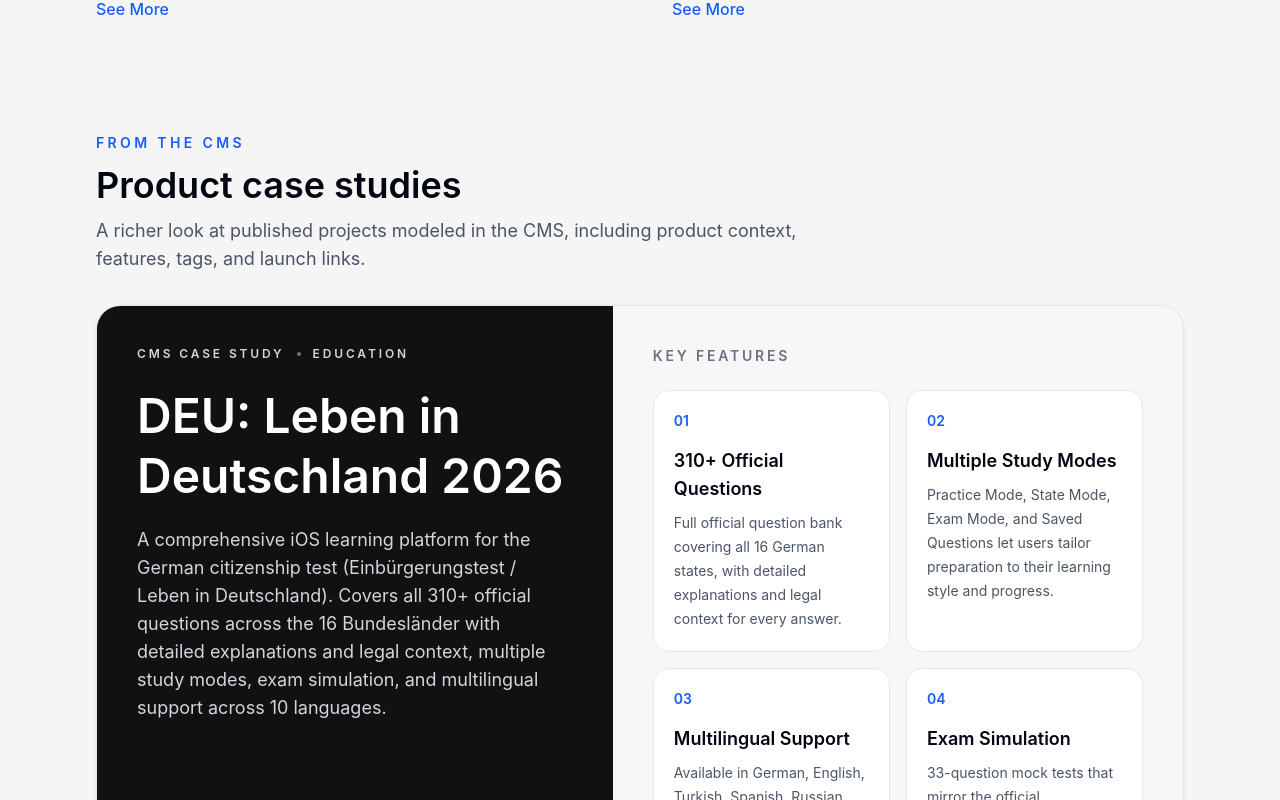
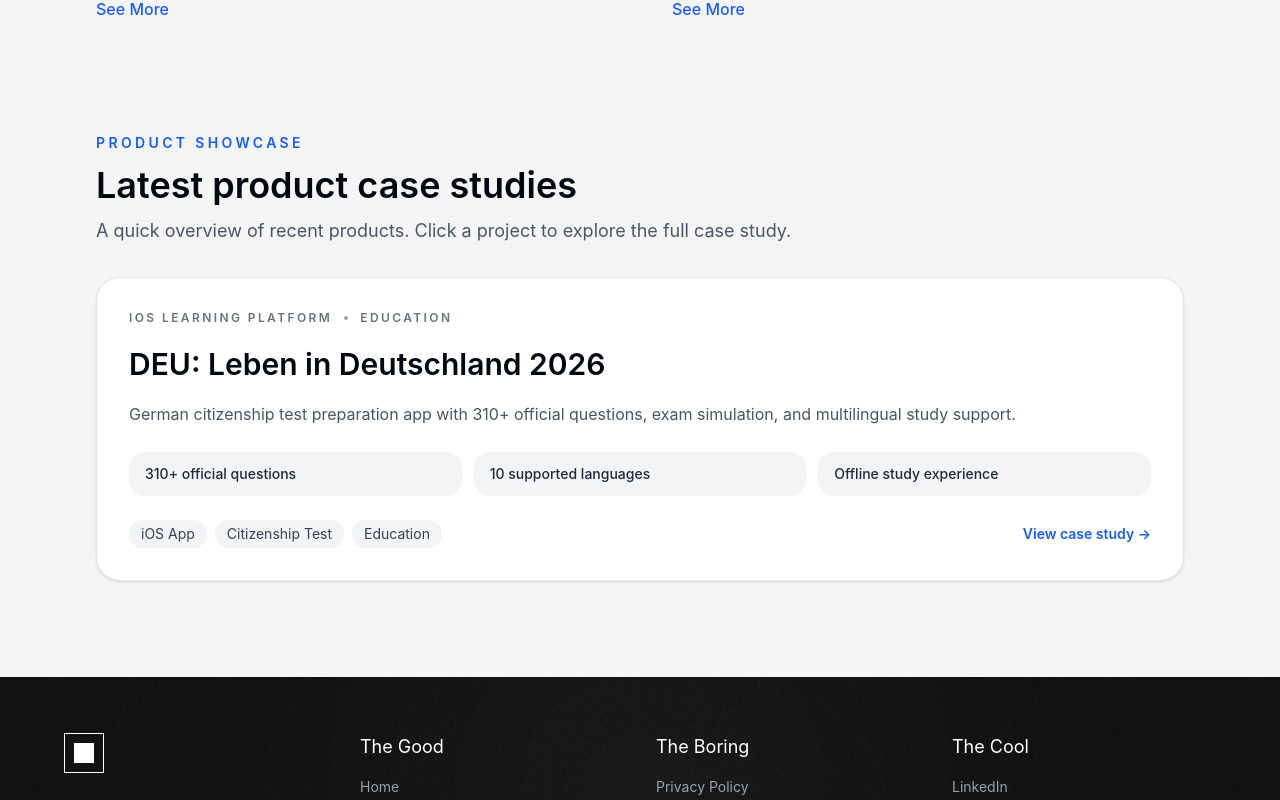
Before and after one commit to yesid-lopez/lulo, a Next.js app: page /case-studies in a window 1280 px wide. Shown: the part 1540-2340 px from the top of the page. Built offline with nearby package versions, Linux system fonts and the light colour scheme.

Commit message:
refactor: move CMS case study details to detail page

```diff
--- /dev/null
+++ b/src/app/case-studies/[slug]/page.tsx
@@ -0,0 +1,128 @@
+import Link from 'next/link';
+import { notFound } from 'next/navigation';
+import Navigation from '@/components/Navigation';
+import Footer from '@/components/Footer';
+import { cmsCaseStudiesData, getCmsCaseStudyBySlug } from '@/utils/cmsCaseStudiesData';
+
+type CaseStudyPageProps = {
+  params: Promise<{ slug: string }>;
+};
+
+export function generateStaticParams() {
+  return cmsCaseStudiesData.map((study) => ({ slug: study.slug }));
+}
+
+export async function generateMetadata({ params }: CaseStudyPageProps) {
+  const { slug } = await params;
+  const study = getCmsCaseStudyBySlug(slug);
+
+  if (!study) {
+    return {
+      title: 'Case Study | lulo',
+    };
+  }
+
+  return {
+    title: `${study.title} | lulo Case Study`,
+    description: study.summary,
+  };
+}
+
+export default async function CmsCaseStudyDetailPage({ params }: CaseStudyPageProps) {
+  const { slug } = await params;
+  const study = getCmsCaseStudyBySlug(slug);
+
+  if (!study) {
+    notFound();
+  }
+
+  const primaryLink = study.links[0];
+
+  return (
+    <div className="min-h-screen bg-[#F5F5F5] flex flex-col">
+      <Navigation />
+
+      <main className="flex-grow px-8 py-8 pt-8 md:px-12 md:py-12 md:pt-8 lg:px-24 lg:py-24 lg:pt-8">
+        <Link href="/case-studies" className="mb-8 inline-flex text-sm font-semibold text-blue-600 hover:underline">
+          ← Back to case studies
+        </Link>
+
+        <section className="rounded-3xl bg-[#111111] p-8 text-white md:p-12 lg:p-14">
+          <div className="mb-6 flex flex-wrap items-center gap-3 text-xs font-semibold uppercase tracking-[0.24em] text-gray-300">
+            <span>{study.eyebrow}</span>
+            <span className="h-1 w-1 rounded-full bg-gray-500" />
+            <span>{study.category}</span>
+            <span className="h-1 w-1 rounded-full bg-gray-500" />
+            <span>{study.status}</span>
+          </div>
+
+          <div className="grid gap-10 lg:grid-cols-[1.15fr_0.85fr] lg:items-end">
+            <div>
+              <h1 className="mb-6 max-w-4xl text-4xl font-semibold leading-tight md:text-6xl">
+                {study.title}
+              </h1>
+              <p className="max-w-3xl text-lg leading-8 text-gray-300 md:text-xl">{study.description}</p>
+            </div>
+
+            <div className="rounded-3xl border border-white/10 bg-white/5 p-6">
+              <p className="mb-4 text-sm font-semibold uppercase tracking-[0.2em] text-gray-300">Highlights</p>
+              <ul className="space-y-3">
+                {study.highlights.map((highlight) => (
+                  <li key={highlight} className="flex gap-3 text-gray-100">
+                    <span className="mt-2 h-2 w-2 shrink-0 rounded-full bg-blue-400" />
+                    <span>{highlight}</span>
+                  </li>
+                ))}
+              </ul>
+            </div>
+          </div>
+
+          <div className="mt-8 flex flex-wrap gap-2">
+            {study.tags.map((tag) => (
+              <span key={tag} className="rounded-full border border-white/15 bg-white/10 px-3 py-1 text-sm text-gray-100">
+                {tag}
+              </span>
+            ))}
+          </div>
+        </section>
+
+        <section className="mt-12 grid gap-4 md:grid-cols-2 lg:grid-cols-4">
+          {study.features.map((feature) => (
+            <article key={feature.number} className="rounded-2xl border border-gray-200 bg-white p-6 shadow-sm">
+              <div className="mb-5 text-sm font-semibold text-blue-600">{feature.number}</div>
+              <h2 className="mb-3 text-xl font-semibold text-gray-950">{feature.title}</h2>
+              <p className="text-sm leading-6 text-gray-600">{feature.description}</p>
+            </article>
+          ))}
+        </section>
+
+        {study.links.length > 0 ? (
+          <section className="mt-12 rounded-3xl border border-gray-200 bg-white p-8 shadow-sm md:p-10">
+            <h2 className="mb-4 text-2xl font-semibold text-gray-950">Project links</h2>
+            <div className="flex flex-wrap gap-3">
+              {study.links.map((link) => (
+                <a
+                  key={link.url}
+                  href={link.url}
+                  target="_blank"
+                  rel="noopener noreferrer"
+                  className="rounded-full bg-[#111111] px-5 py-3 text-sm font-semibold text-white transition-colors hover:bg-gray-800"
+                >
+                  {link.label}
+                </a>
+              ))}
+            </div>
+          </section>
+        ) : null}
+
+        {primaryLink ? (
+          <div className="mt-8 text-sm text-gray-500">
+            Primary destination: <span className="text-gray-700">{primaryLink.label}</span>
+          </div>
+        ) : null}
+      </main>
+
+      <Footer />
+    </div>
+  );
+}
--- a/src/components/CmsCaseStudiesShowcase.tsx
+++ b/src/components/CmsCaseStudiesShowcase.tsx
@@ -1,79 +1,54 @@
+import Link from 'next/link';
 import { cmsCaseStudiesData, type CmsCaseStudy } from '@/utils/cmsCaseStudiesData';
 
 const CmsCaseStudyCard = ({
   title,
+  slug,
   eyebrow,
-  description,
+  summary,
   category,
-  status,
   tags,
-  features,
-  links,
+  highlights,
 }: CmsCaseStudy) => {
-  const primaryLink = links[0];
-
   return (
-    <article className="overflow-hidden rounded-3xl border border-gray-200 bg-white shadow-sm">
-      <div className="grid gap-0 lg:grid-cols-[0.95fr_1.05fr]">
-        <div className="flex min-h-[28rem] flex-col justify-between bg-[#111111] p-8 text-white md:p-10">
-          <div>
-            <div className="mb-6 flex flex-wrap items-center gap-3 text-xs font-semibold uppercase tracking-[0.24em] text-gray-300">
+    <Link
+      href={`/case-studies/${slug}`}
+      className="group block rounded-3xl border border-gray-200 bg-white p-6 shadow-sm transition-all duration-300 hover:-translate-y-1 hover:border-gray-300 hover:shadow-lg md:p-8"
+    >
+      <article className="flex h-full flex-col">
+        <div className="mb-5 flex flex-wrap items-center gap-3 text-xs font-semibold uppercase tracking-[0.2em] text-gray-500">
           <span>{eyebrow}</span>
-              <span className="h-1 w-1 rounded-full bg-gray-500" />
+          <span className="h-1 w-1 rounded-full bg-gray-400" />
           <span>{category}</span>
         </div>
 
-            <h2 className="mb-5 text-3xl font-semibold leading-tight md:text-5xl">{title}</h2>
-            <p className="text-base leading-7 text-gray-300 md:text-lg">{description}</p>
+        <h2 className="mb-4 text-2xl font-semibold leading-tight text-gray-950 transition-colors group-hover:text-blue-600 md:text-3xl">
+          {title}
+        </h2>
+        <p className="mb-6 text-base leading-7 text-gray-600">{summary}</p>
+
+        <div className="mb-6 grid gap-3 sm:grid-cols-3">
+          {highlights.map((highlight) => (
+            <div key={highlight} className="rounded-2xl bg-gray-100 px-4 py-3 text-sm font-medium text-gray-800">
+              {highlight}
+            </div>
+          ))}
         </div>
 
-          <div className="mt-8">
-            <div className="mb-5 flex flex-wrap gap-2">
-              {tags.map((tag) => (
-                <span
-                  key={tag}
-                  className="rounded-full border border-white/15 bg-white/10 px-3 py-1 text-sm text-gray-100"
-                >
+        <div className="mt-auto flex flex-wrap items-center justify-between gap-4">
+          <div className="flex flex-wrap gap-2">
+            {tags.slice(0, 3).map((tag) => (
+              <span key={tag} className="rounded-full bg-gray-100 px-3 py-1 text-sm text-gray-700">
                 {tag}
               </span>
             ))}
           </div>
-
-            <div className="flex flex-wrap items-center gap-4">
-              {primaryLink ? (
-                <a
-                  href={primaryLink.url}
-                  target="_blank"
-                  rel="noopener noreferrer"
-                  className="rounded-full bg-white px-5 py-3 text-sm font-semibold text-black transition-colors hover:bg-gray-200"
-                >
-                  {primaryLink.label}
-                </a>
-              ) : null}
-              <span className="rounded-full border border-emerald-300/30 bg-emerald-300/10 px-4 py-2 text-sm font-medium text-emerald-100">
-                {status}
+          <span className="text-sm font-semibold text-blue-600 transition-transform group-hover:translate-x-1">
+            View case study →
           </span>
         </div>
-          </div>
-        </div>
-
-        <div className="bg-[#F7F7F7] p-6 md:p-8 lg:p-10">
-          <div className="mb-6">
-            <p className="text-sm font-semibold uppercase tracking-[0.2em] text-gray-500">Key features</p>
-          </div>
-
-          <div className="grid gap-4 md:grid-cols-2">
-            {features.map((feature) => (
-              <div key={feature.number} className="rounded-2xl border border-gray-200 bg-white p-5">
-                <div className="mb-4 text-sm font-semibold text-blue-600">{feature.number}</div>
-                <h3 className="mb-2 text-lg font-semibold text-gray-950">{feature.title}</h3>
-                <p className="text-sm leading-6 text-gray-600">{feature.description}</p>
-              </div>
-            ))}
-          </div>
-        </div>
-      </div>
       </article>
+    </Link>
   );
 };
 
@@ -86,18 +61,17 @@ export default function CmsCaseStudiesShowcase() {
     <section className="mt-20">
       <div className="mb-8 max-w-3xl">
         <p className="mb-3 text-sm font-semibold uppercase tracking-[0.24em] text-blue-600">
-          From the CMS
+          Product showcase
         </p>
         <h2 className="mb-3 text-2xl font-semibold text-gray-950 md:text-4xl">
-          Product case studies
+          Latest product case studies
         </h2>
         <p className="text-base leading-7 text-gray-600 md:text-lg">
-          A richer look at published projects modeled in the CMS, including product context,
-          features, tags, and launch links.
+          A quick overview of recent products. Click a project to explore the full case study.
         </p>
       </div>
 
-      <div className="space-y-8">
+      <div className="grid gap-6">
         {cmsCaseStudiesData.map((study) => (
           <CmsCaseStudyCard key={study.slug} {...study} />
         ))}
--- a/src/utils/cmsCaseStudiesData.ts
+++ b/src/utils/cmsCaseStudiesData.ts
@@ -13,10 +13,12 @@ export type CmsCaseStudy = {
   title: string;
   slug: string;
   eyebrow: string;
+  summary: string;
   description: string;
   category: string;
   status: string;
   tags: string[];
+  highlights: string[];
   features: CmsCaseStudyFeature[];
   links: CmsCaseStudyLink[];
 };
@@ -25,12 +27,15 @@ export const cmsCaseStudiesData: CmsCaseStudy[] = [
   {
     title: 'DEU: Leben in Deutschland 2026',
     slug: 'deu-leben-in-deutschland-2026',
-    eyebrow: 'CMS case study',
+    eyebrow: 'iOS Learning Platform',
+    summary:
+      'German citizenship test preparation app with 310+ official questions, exam simulation, and multilingual study support.',
     description:
       'A comprehensive iOS learning platform for the German citizenship test (Einbürgerungstest / Leben in Deutschland). Covers all 310+ official questions across the 16 Bundesländer with detailed explanations and legal context, multiple study modes, exam simulation, and multilingual support across 10 languages.',
     category: 'Education',
     status: 'Published',
     tags: ['iOS App', 'Citizenship Test', 'Education', 'Test Preparation', 'Multilingual'],
+    highlights: ['310+ official questions', '10 supported languages', 'Offline study experience'],
     features: [
       {
         number: '01',
@@ -87,3 +92,7 @@ export const cmsCaseStudiesData: CmsCaseStudy[] = [
     ],
   },
 ];
+
+export function getCmsCaseStudyBySlug(slug: string) {
+  return cmsCaseStudiesData.find((study) => study.slug === slug);
+}
```
Lines whose indentation alone changed are shown as unchanged.
